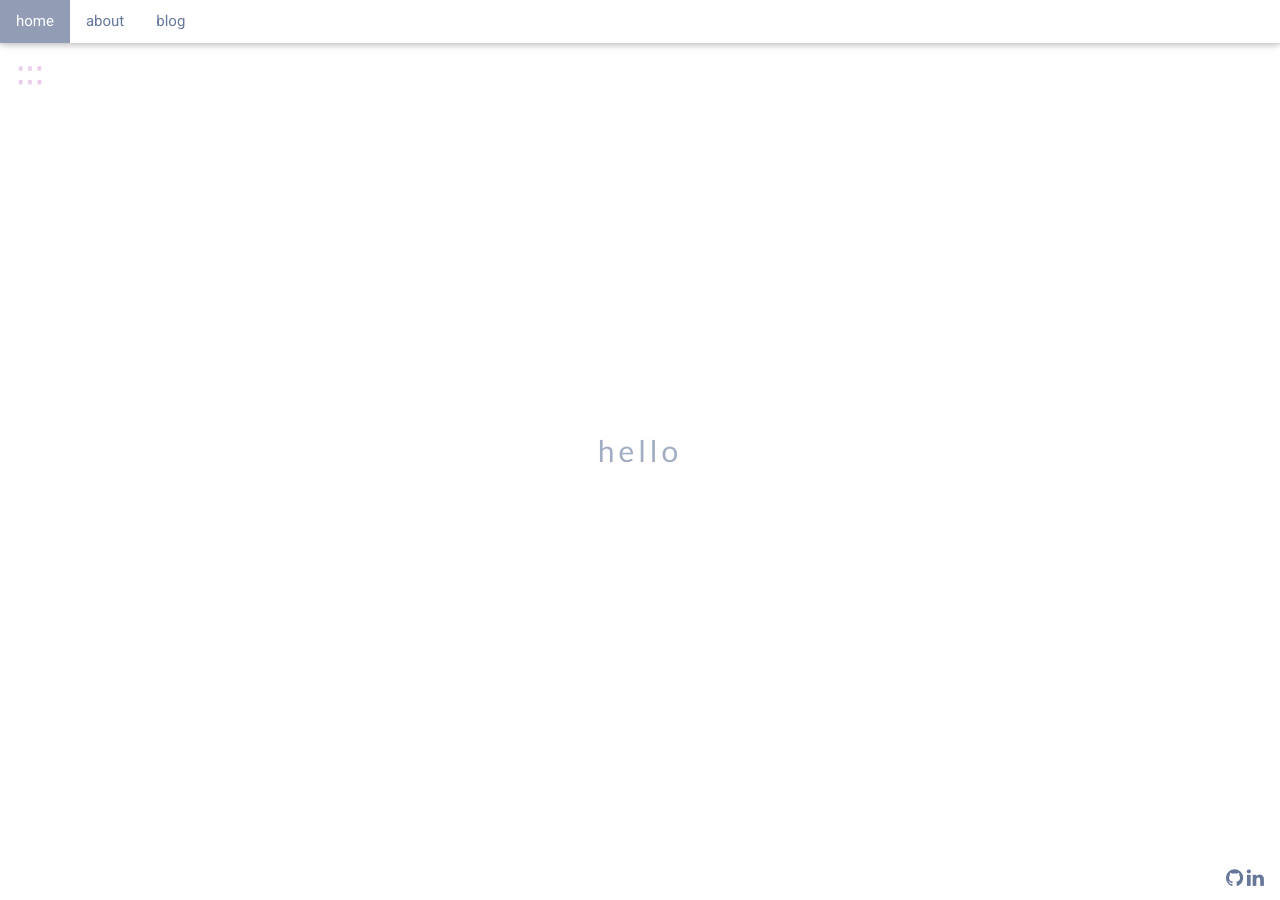
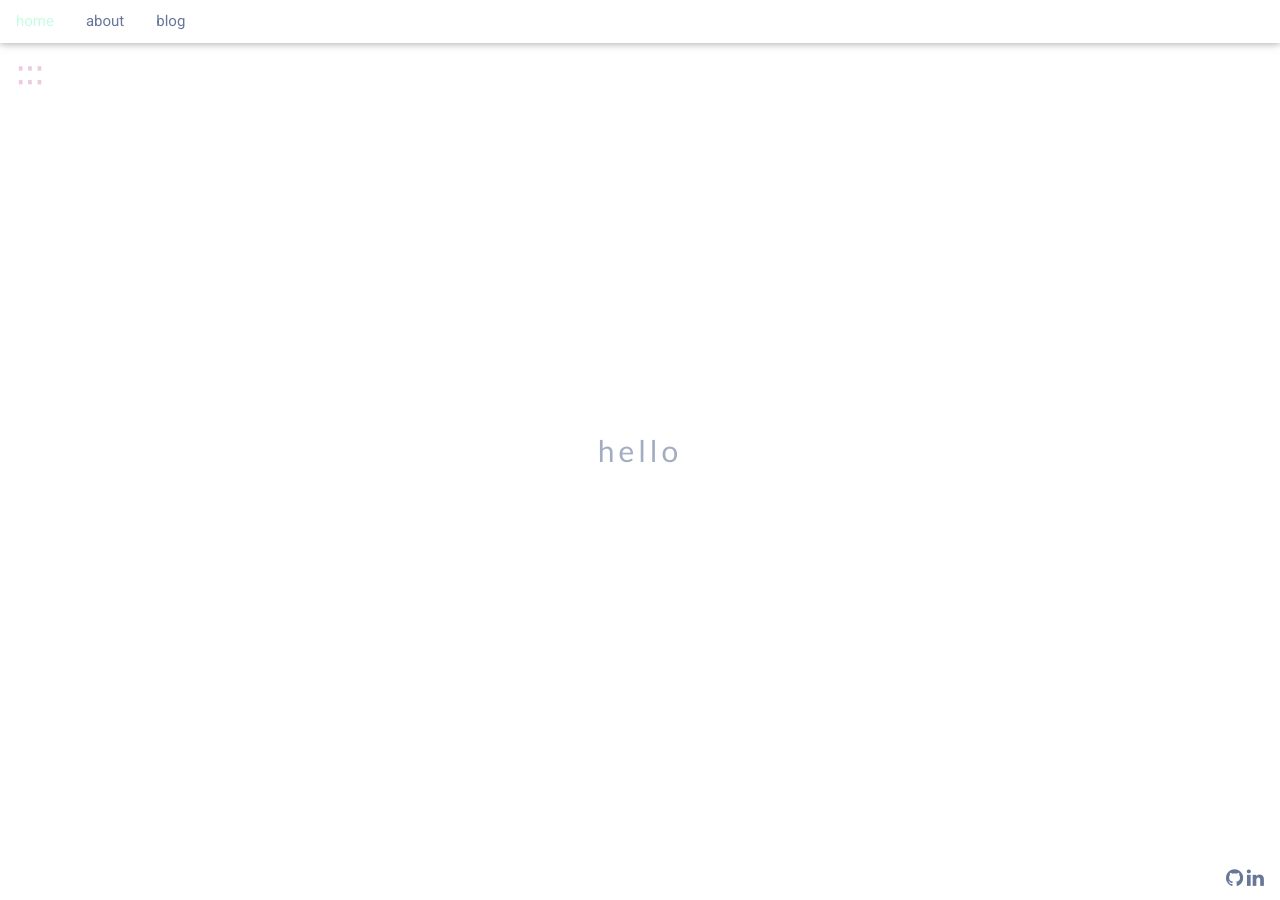
Before and after one commit to johnmatter/johnmatter.github.io, a Jekyll site: the page built from index.md, in a window 1280 px wide. Built offline with Jekyll 4.4.1, drawn with Linux system fonts in a browser that asks for light colours.

Commit message:
Adjust colors

```diff
--- a/_layouts/default.html
+++ b/_layouts/default.html
@@ -15,7 +15,7 @@
             sans-serif;
         }
         h1 {
-            color: #DAD;
+            color: #DAC;
         }
         h2, h3, h4, h5, h6 {
             color: #679;
--- a/_sass/main.scss
+++ b/_sass/main.scss
@@ -11,8 +11,8 @@
 
 
 .mybutton-current:hover {
-    color: #FFFFFF;
-    background-color: #929CB5;
+    color: #C6FDE2;
+    background-color: #FFFFFF;
 }
 
 .mybutton {
@@ -21,6 +21,6 @@
     text-decoration: none;
 }
 .mybutton:hover {
-    color: #FFFFFF;
-    background-color: #929CB5;
+    color: #C6FDE2;
+    background-color: #FFFFFF;
 }
```
